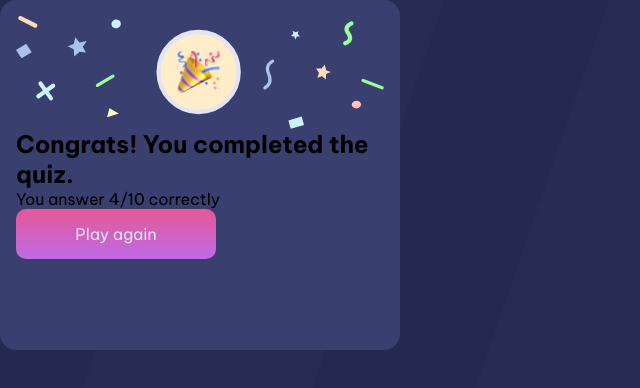
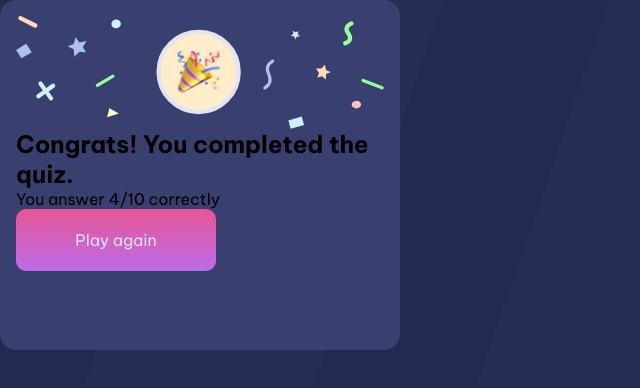
Before and after one commit to EdiedRamos/country-quiz, a React (Vite) app: page / in a window 1280 px wide. Shown: the top 388 px of the page, without its empty margins (0-640 px from the left). Built offline with nearby package versions, Linux system fonts and the light colour scheme; no server answers.

Commit message:
style: button height updated

```diff
--- a/src/components/Atoms/Button/Button.scss
+++ b/src/components/Atoms/Button/Button.scss
@@ -6,7 +6,7 @@
   background-color: $blue-200;
   width: 200px;
   max-width: 200px;
-  height: 50px;
+  height: 62px;
   color: $white;
   font-size: $font-100;
 
```
